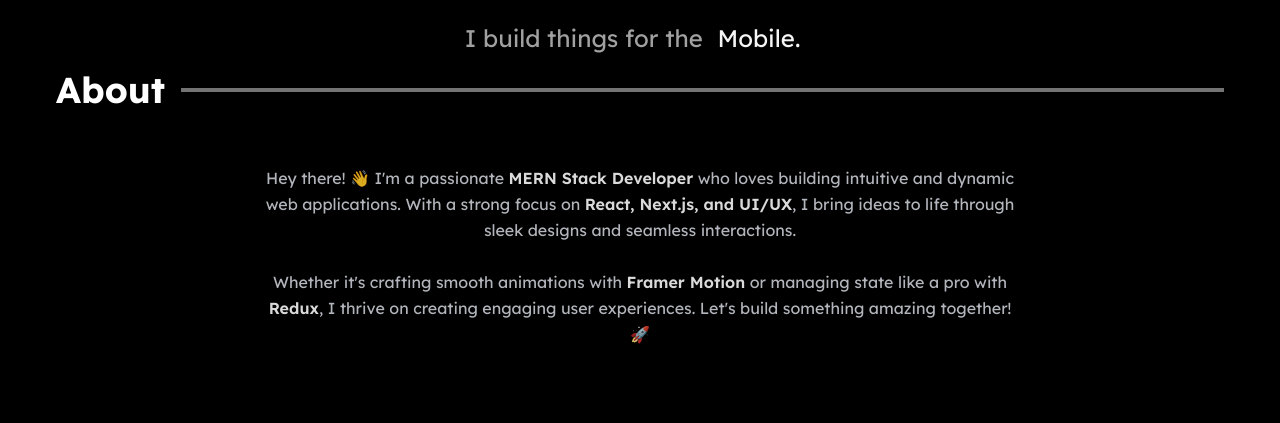
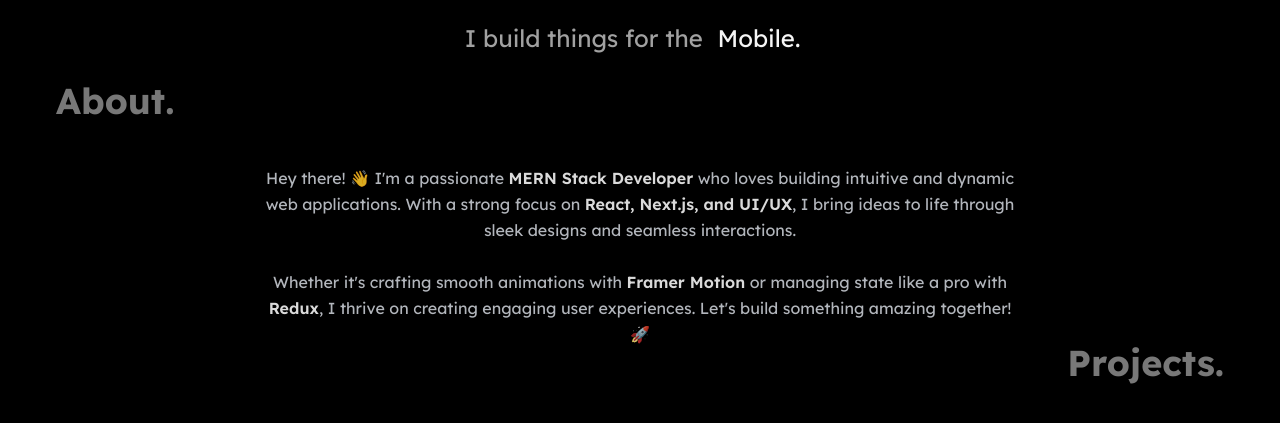
Before and after one commit to Pwnkdm/dev_web, a React (Vite) app: page / in a window 1280 px wide. Shown: the part 229-652 px from the top of the page. Built offline with nearby package versions, Linux system fonts and the light colour scheme.

Commit message:
some changes added in hero

```diff
--- a/src/components/Hero.tsx
+++ b/src/components/Hero.tsx
@@ -35,7 +35,7 @@
       <div className="w-fit max-w-[40rem] px-4 mx-auto">
         <TypewriterEffectSmooth
           cursorClassName="hidden"
-          className="text-sm sm:text-base md:text-lg dark:text-white mb-0 text-center "
+          className="text-sm sm:text-base md:text-lg dark:text-white mb-0 text-center"
           words={words1}
         />
       </div>
@@ -65,7 +65,15 @@
       </motion.div>
 
       {/* Bio Section */}
-      <AnimatedHeader text="About" lineColor="bg-neutral-500" align="left" />
+      <AnimatedHeader
+        text="About."
+        align="left"
+        headerAnimationDuration={1.5} // Header will animate for 1.5 seconds
+        lineAnimationDuration={1} // Line will animate for 1 second
+        headerAnimationDelay={5} // Header will appear 0.5 seconds after the page loads
+        lineAnimationDelay={1} // Line will appear 1 second after the header
+      />
+
       <motion.p
         initial={{ opacity: 0, y: 100 }}
         animate={{ opacity: 1, y: 0, x: 0 }}
@@ -93,6 +101,16 @@
         creating engaging user experiences. Let's build something amazing
         together! 🚀
       </motion.p>
+
+      {/* Projects section  */}
+      <AnimatedHeader
+        text="Projects."
+        align="right"
+        headerAnimationDuration={1.5} // Header will animate for 1.5 seconds
+        lineAnimationDuration={1} // Line will animate for 1 second
+        headerAnimationDelay={5} // Header will appear 0.5 seconds after the page loads
+        lineAnimationDelay={1} // Line will appear 1 second after the header
+      />
     </div>
   );
 };
--- a/src/components/ui/animateHeader.tsx
+++ b/src/components/ui/animateHeader.tsx
@@ -6,30 +6,38 @@
   className?: string;
   align?: "left" | "right";
   lineColor?: string; // Use bg-* classes like "bg-gray-500/30"
+  headerAnimationDuration?: number; // Time in seconds for the header animation
+  lineAnimationDuration?: number; // Time in seconds for the line animation
+  headerAnimationDelay?: number; // Delay in seconds before header becomes visible
+  lineAnimationDelay?: number; // Delay in seconds before line becomes visible
 }
 
-const headerVariants = {
+const headerVariants = (duration: number, delay: number) => ({
   hidden: { opacity: 0, y: 20 },
   visible: {
     opacity: 1,
     y: 0,
-    transition: { duration: 0.7, ease: "easeOut" },
+    transition: { duration: duration, ease: "easeOut", delay: delay },
   },
-};
+});
 
-const lineVariants = {
+const lineVariants = (duration: number, delay: number) => ({
   hidden: { width: "0%" }, // Explicitly set unit
   visible: {
     width: "100%",
-    transition: { duration: 0.9, ease: "easeOut", delay: 0.9 }, // Increased duration
+    transition: { duration: duration, ease: "easeOut", delay: delay },
   },
-};
+});
 
 const AnimatedHeader: React.FC<AnimatedHeaderProps> = ({
   text,
   className = "",
   align = "left",
   lineColor = "bg-gray-500/30",
+  headerAnimationDuration = 0.9, // Default 0.9 seconds if not provided
+  lineAnimationDuration = 0.9, // Default 0.9 seconds if not provided
+  headerAnimationDelay = 0, // Default no delay for the header
+  lineAnimationDelay = 0, // Default no delay for the line
 }) => {
   return (
     <div
@@ -43,7 +51,10 @@
           style={{ maxWidth: "100%" }} // Optional: limit line length
           initial="hidden"
           animate="visible"
-          variants={lineVariants}
+          variants={lineVariants(
+            lineAnimationDuration,
+            headerAnimationDelay + lineAnimationDelay
+          )}
         />
       )}
 
@@ -53,7 +64,7 @@
         }`}
         initial="hidden"
         animate="visible"
-        variants={headerVariants}
+        variants={headerVariants(headerAnimationDuration, headerAnimationDelay)}
       >
         {text}
       </motion.h2>
@@ -64,7 +75,10 @@
           style={{ maxWidth: "100%" }} // Optional: limit line length
           initial="hidden"
           animate="visible"
-          variants={lineVariants}
+          variants={lineVariants(
+            lineAnimationDuration,
+            headerAnimationDelay + lineAnimationDelay
+          )}
         />
       )}
     </div>
```
